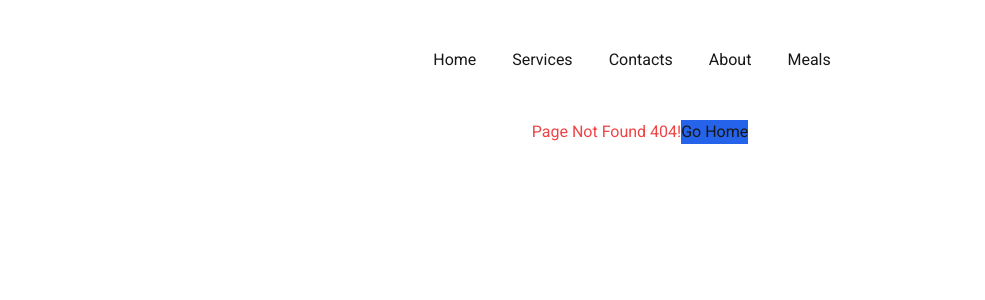
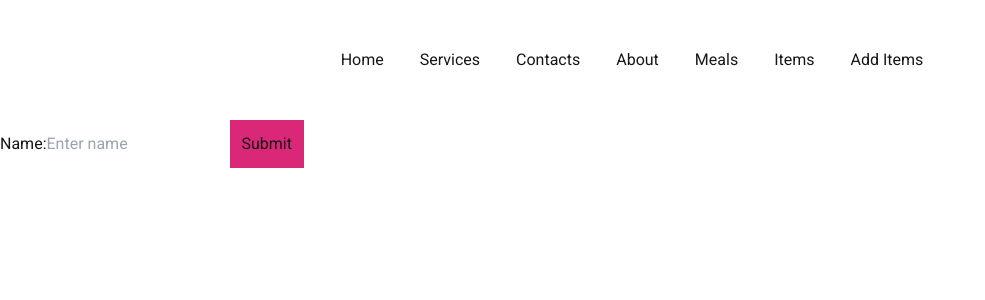
Before and after one commit to Apur0y/nextjs-intro-app, a Next.js app: page /items/additems in a window 1280 px wide. Before the commit this address had no page. Shown: the top 300 px of the page, without its empty margins (0-985 px from the left). Built offline with nearby package versions, Linux system fonts and the light colour scheme.

Commit message:
Don't miss the next time careful about it

```diff
--- a/src/app/api/items/[id]/route.js
+++ b/src/app/api/items/[id]/route.js
@@ -1,23 +1,22 @@
+import dbConnect from "@/lib/dbConnect";
+import { ObjectId } from "mongodb";
+
 export async function GET(req,{params}) {
 
+    const p = await params;
+    const singleData = await dbConnect('items').findOne({_id : new ObjectId(p.id)})
 
 
-  return Response.json({ data,p })
+  return Response.json(singleData)
 }
 
 
 export async function DELETE(req,{params}) {
 
     const p = await params;
-    console.log(p);
+    const singleDataDelete = await dbConnect('items').deleteOne({_id : new ObjectId(p.id)})
 
-    const data = {
-        message : "Success",
-        error: false,
-        status: 200
-    }
-
-  return Response.json({ data,p })
+  return Response.json(singleDataDelete)
 }
 export async function PATCH(req,{params}) {
 
--- a/src/app/api/items/route.js
+++ b/src/app/api/items/route.js
@@ -1,4 +1,5 @@
 import dbConnect from "@/lib/dbConnect"
+import { revalidatePath } from "next/cache"
 
 
 export async function GET() {
@@ -11,6 +12,7 @@ export async function GET() {
 export async function POST(req) {
 
     const postData = await req.json()
-
-  return Response.json({ postData })
+    const res = await dbConnect("items").insertOne(postData)
+   revalidatePath("/items")
+  return Response.json(res)
 }
--- a/src/app/components/Navbar.jsx
+++ b/src/app/components/Navbar.jsx
@@ -27,6 +27,12 @@ const Navbar = () => {
                     <Link href='/meals'>
                     <li>Meals</li>
                     </Link>
+                    <Link href='/items'>
+                    <li>Items</li>
+                    </Link>
+                    <Link href='/items/additems'>
+                    <li>Add Items</li>
+                    </Link>
 
 
                 </ul>
--- /dev/null
+++ b/src/app/items/[id]/page.jsx
@@ -0,0 +1,17 @@
+import { GET } from '@/app/api/items/[id]/route';
+import React from 'react';
+
+const SingleItemPage = async({params}) => {
+
+    const p = await params;
+
+    // const item = await GET()
+
+    return (
+        <div>
+            Ho ohwo di
+        </div>
+    );
+};
+
+export default SingleItemPage;
--- /dev/null
+++ b/src/app/items/additems/components/ProductAddPage.jsx
@@ -0,0 +1,39 @@
+"use client";
+import { useRouter } from "next/navigation";
+import React from "react";
+
+const ProductAddPage = () => {
+
+    const router = useRouter()
+
+  const handleForm =async (e) => {
+    e.preventDefault();
+    const form = e.target;
+    const productName = form.proname.value;
+    const payload = {userName : productName};
+    console.log(payload);
+
+    const res = await fetch("http://localhost:3000/api/items",{
+        method: "POST",
+        body: JSON.stringify(payload),
+        headers:{
+            "Content-Type" : "application/json"
+        }
+    })
+    const result = await res.json()
+    console.log(result);
+   router.push("/items")
+  };
+
+  return (
+    <div>
+      <form onSubmit={handleForm}>
+        <label>Name:</label>
+        <input type="text" className="text-black" name="proname" placeholder="Enter name" />
+        <button className="btn bg-pink-600 p-3">Submit</button>
+      </form>
+    </div>
+  );
+};
+
+export default ProductAddPage;
--- /dev/null
+++ b/src/app/items/additems/page.jsx
@@ -0,0 +1,12 @@
+import React from 'react';
+import ProductAddPage from './components/ProductAddPage';
+
+const AddItems = () => {
+    return (
+        <div>
+            <ProductAddPage></ProductAddPage>
+        </div>
+    );
+};
+
+export default AddItems;
--- /dev/null
+++ b/src/app/items/page.jsx
@@ -0,0 +1,44 @@
+import Link from "next/link";
+import React from "react";
+
+const GetItems = async () => {
+  const res = await fetch("http://localhost:3000/api/items",{
+    cache: "force-cache"
+  });
+  const data = await res.json();
+
+  return (
+    <div className="grid grid-cols-4 gap-5">
+      {data.map((p) => {
+        return (
+          <div >
+            <div className="bg-gradient-to-r from-purple-500 to-pink-500 text-white p-6 rounded-2xl shadow-lg w-72">
+              <h1 className="text-xl font-bold mb-2">
+                {p?.userName || "Anonymous"}
+              </h1>
+              <p className="text-sm text-gray-200">{p.userEmail}</p>
+              <div className="mt-4">
+                <p className="font-semibold">
+                  Genre: <span className="text-gray-100">{p.genre}</span>
+                </p>
+                <p className="font-semibold">
+                  Rating: <span className="text-yellow-300">{p.rating}</span>
+                </p>
+                <p className="font-semibold">
+                  Published:{" "}
+                  <span className="text-gray-100">{p.publishingYear}</span>
+                </p>
+
+                <Link href={`/items/${p._id}`}>
+                <button className="bg-gray-900">See Details</button>
+                </Link>
+              </div>
+            </div>
+          </div>
+        );
+      })}
+    </div>
+  );
+};
+
+export default GetItems;
```
